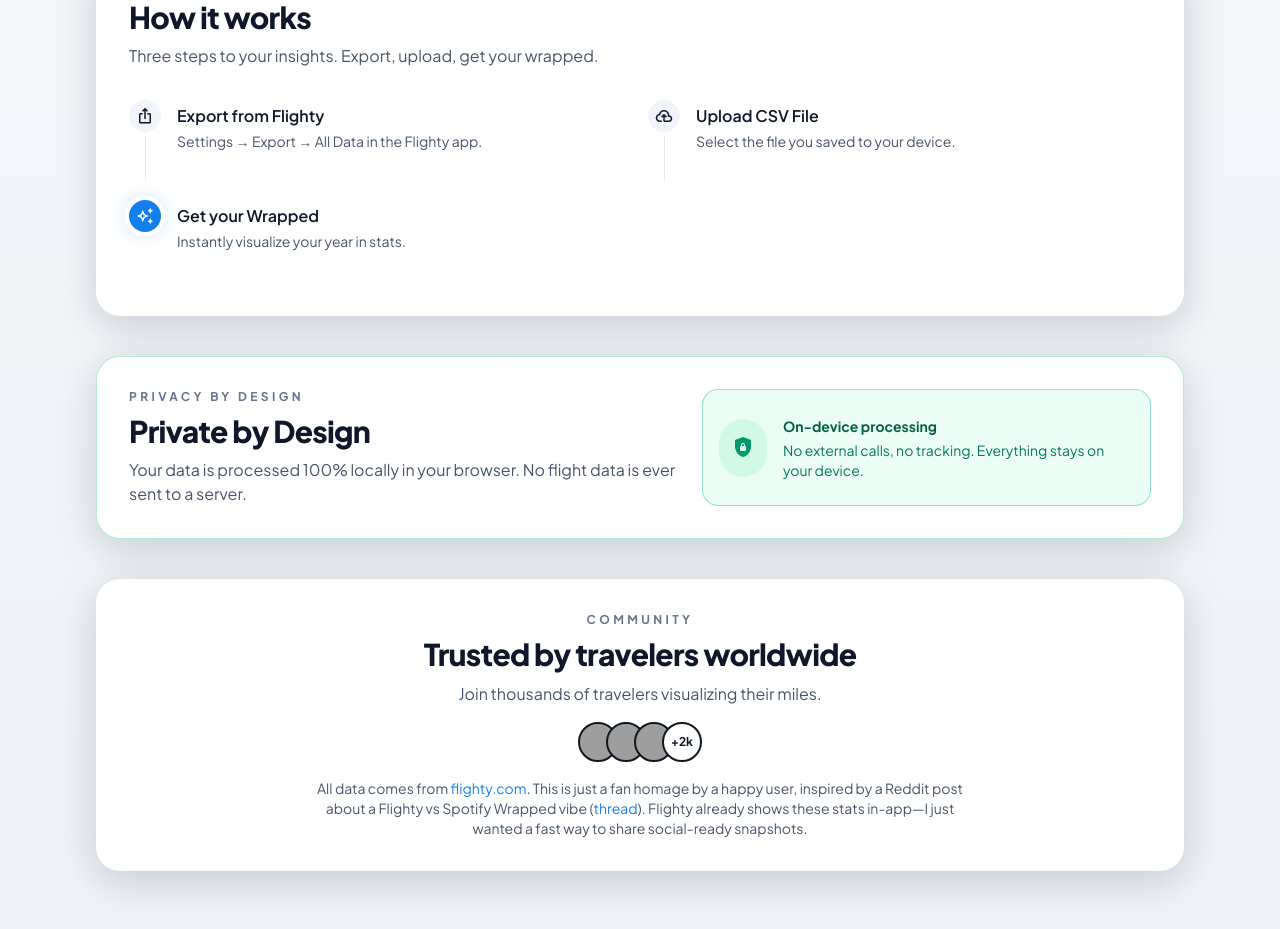
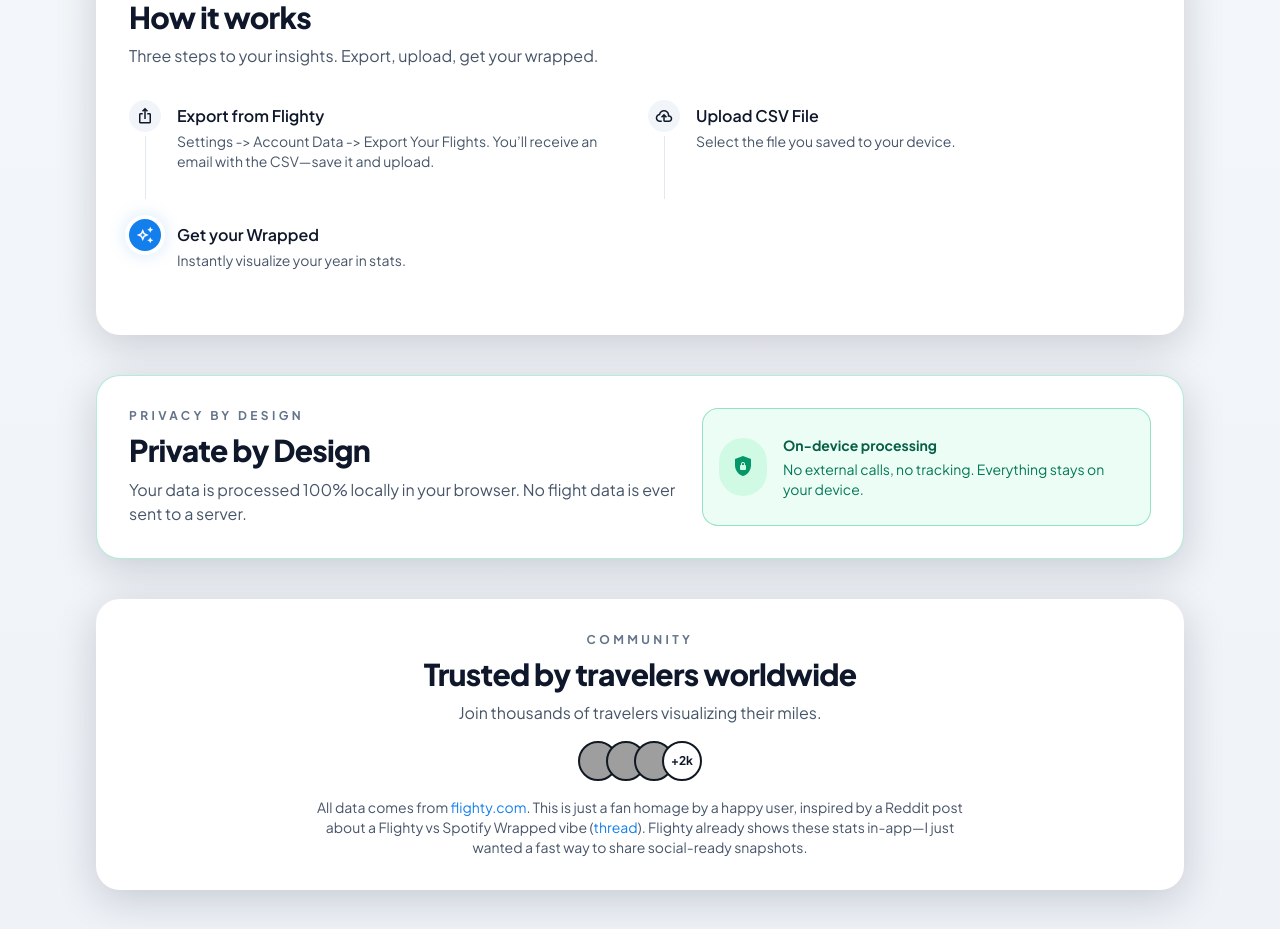
Before and after one commit to slavni96/flightywrapped, a React (Vite) app: page / in a window 1280 px wide. Shown: the part 980-1909 px from the top of the page. Built offline with nearby package versions, Linux system fonts and the light colour scheme; grey boxes are pictures that could not be loaded.

Commit message:
fix: update the export from infos

```diff
--- a/src/data/content.ts
+++ b/src/data/content.ts
@@ -2,7 +2,7 @@ export const howItWorksSteps = [
   {
     icon: 'ios_share',
     title: 'Export from Flighty',
-    description: 'Settings → Export → All Data in the Flighty app.',
+    description: 'Settings -> Account Data -> Export Your Flights. You’ll receive an email with the CSV—save it and upload.',
   },
   {
     icon: 'cloud_upload',
```
